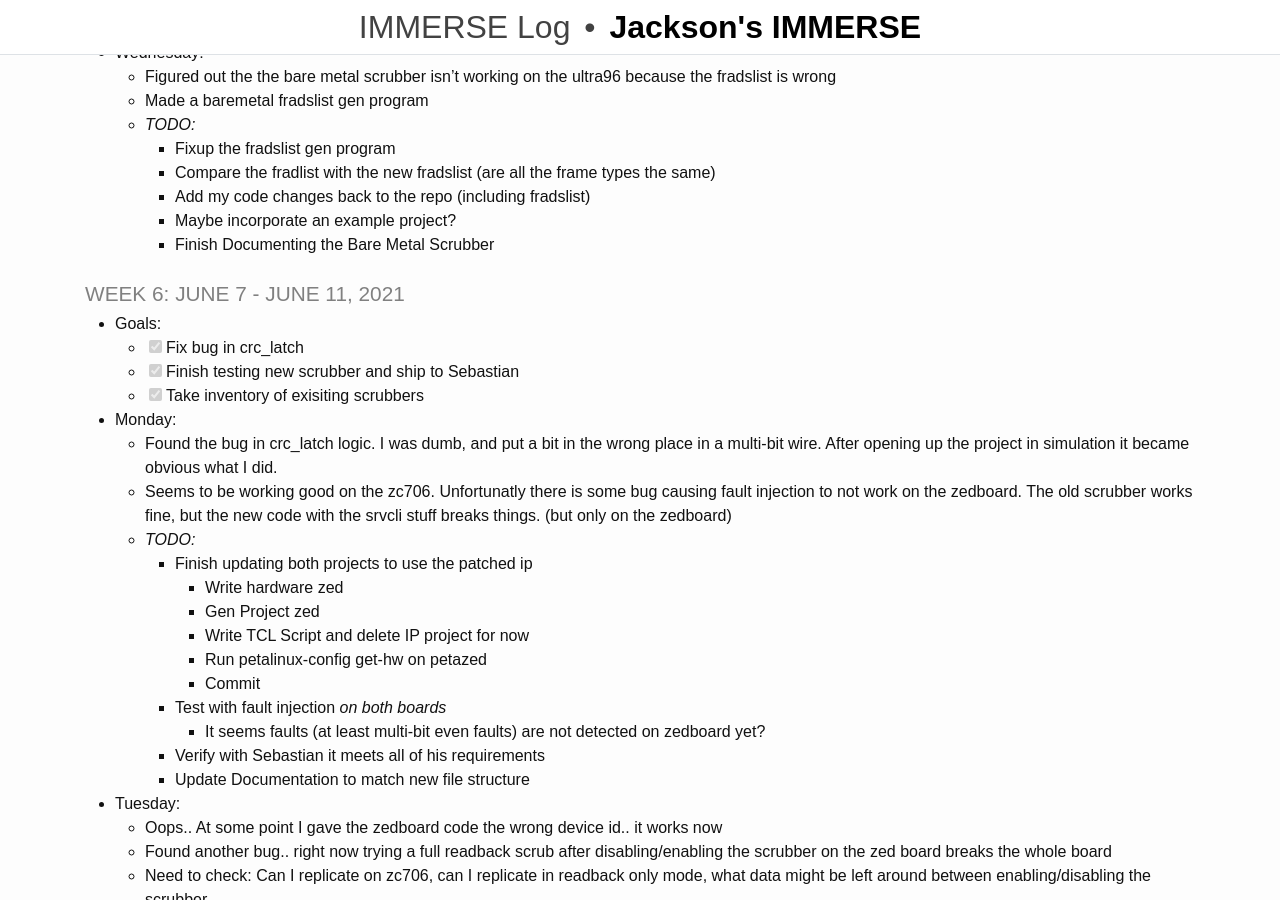
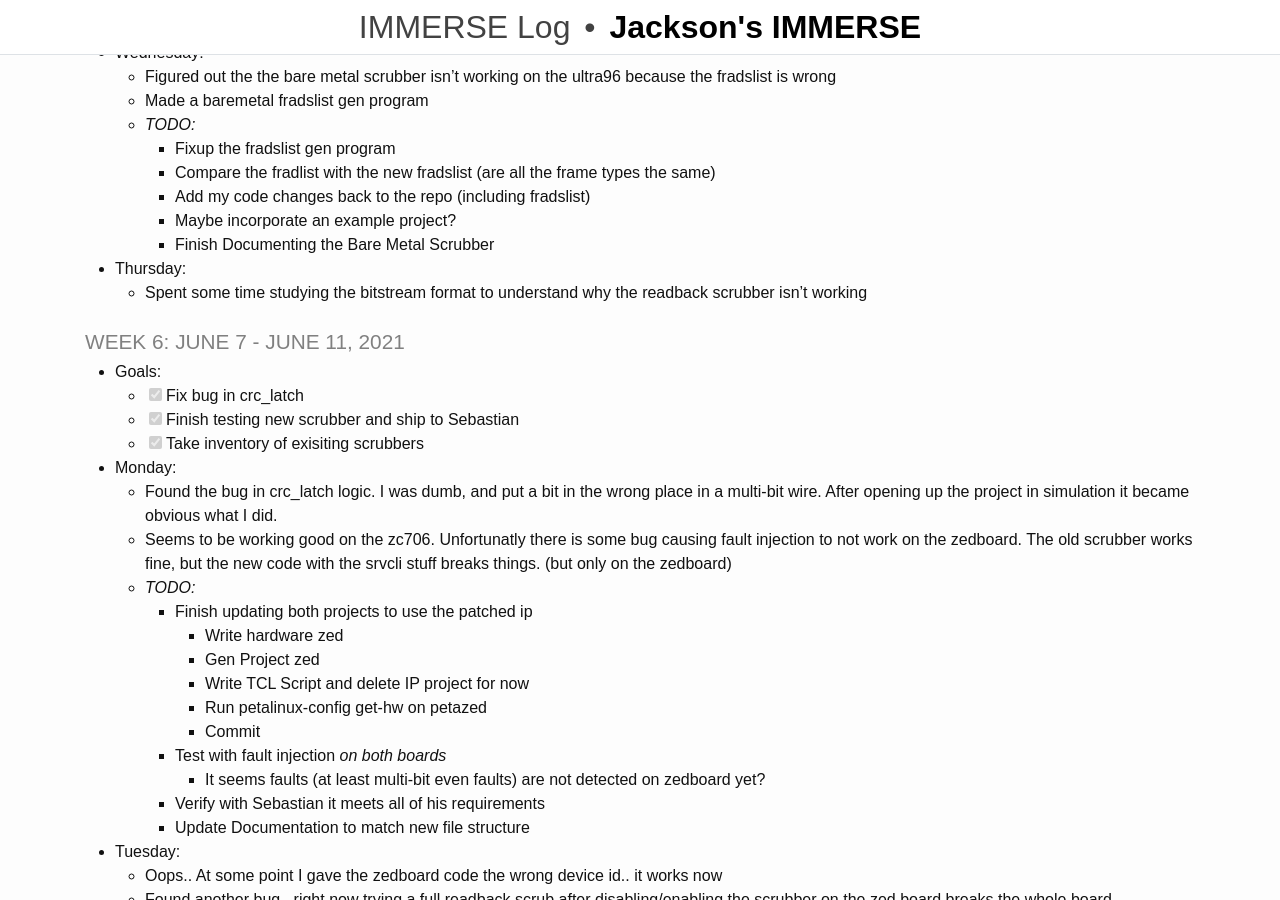
Before and after one commit to rjsmith1999/IMMERSE, a Jekyll site: the page built from _pages/log.md, in a window 1280 px wide and 900 px high, scrolled down 815 px. Built offline with Jekyll 4.4.1, drawn with Linux system fonts in a browser that asks for light colours.

Commit message:
Update Log

```diff
--- a/_pages/log.md
+++ b/_pages/log.md
@@ -48,6 +48,10 @@ title: IMMERSE Log
     - Add my code changes back to the repo (including fradslist)
     - Maybe incorporate an example project?
     - Finish Documenting the Bare Metal Scrubber
+
+* **Thursday**:
+  - Spent some time studying the bitstream format to understand why the readback scrubber isn't working
+
 
 ### Week 6: June 7 - June 11, 2021
 * **Goals**:
```
